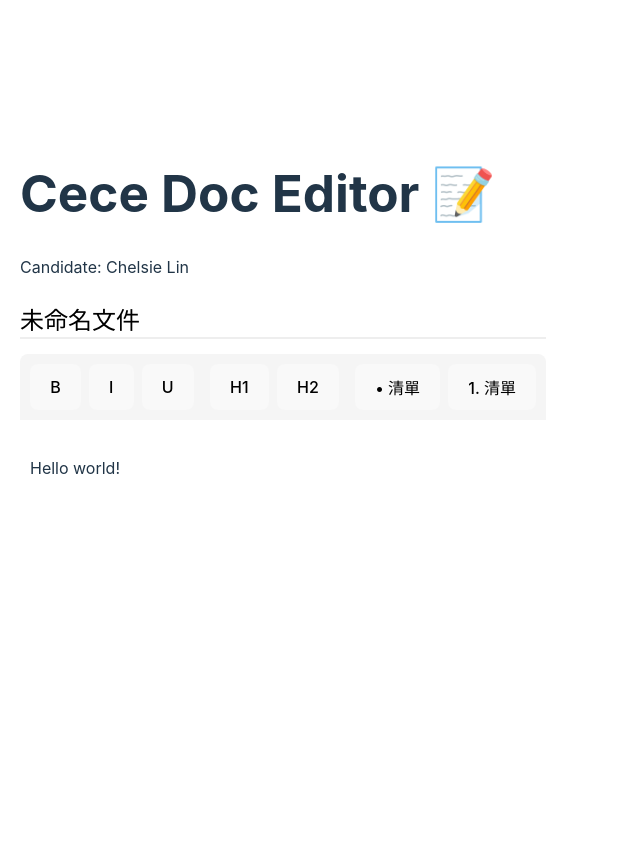
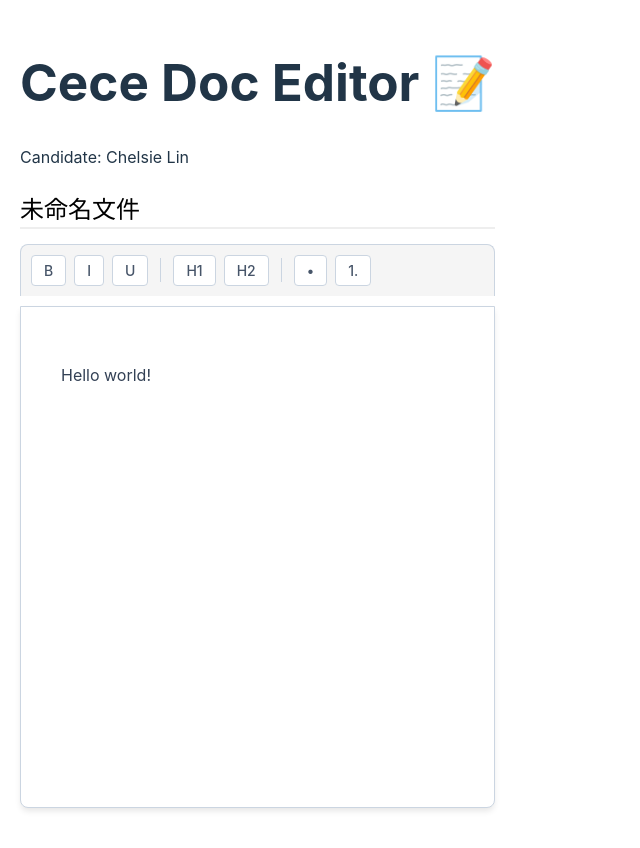
Before and after one commit to chillinxue/collab-doc-editor, a React (Vite) app: page / in a window 1280 px wide. Shown: the whole page, without its empty margins (0-640 px from the left). Before the commit the page ends 800 px from the top, so only its background shows below. Built offline with nearby package versions, Linux system fonts and the light colour scheme.

Commit message:
add: editor css

```diff
--- /dev/null
+++ b/src/Editor.css
@@ -0,0 +1,120 @@
+.editor-wrapper {
+    max-width: 800px;
+    margin: 20px auto;
+    font-family: -apple-system, BlinkMacSystemFont, 'Segoe UI', Roboto, Helvetica, Arial, sans-serif;
+}
+
+.title-input {
+    font-size: 28px;
+    font-weight: 700;
+    border: none;
+    outline: none;
+    width: 100%;
+    padding: 10px 0;
+    border-bottom: 2px solid #f1f5f9;
+    margin-bottom: 20px;
+    color: #1e293b;
+}
+
+.title-input:focus {
+    border-bottom-color: #3b82f6;
+    transition: border-color 0.3s;
+}
+
+.toolbar {
+    display: flex;
+    flex-wrap: wrap;
+    gap: 6px;
+    padding: 8px;
+    background-color: #f8fafc;
+    border: 1px solid #cbd5e1;
+    border-bottom: none;
+    border-radius: 8px 8px 0 0;
+    align-items: center;
+}
+
+.toolbar button {
+    padding: 6px 12px;
+    font-size: 14px;
+    font-weight: 500;
+    color: #475569;
+    background-color: white;
+    border: 1px solid #cbd5e1;
+    border-radius: 4px;
+    cursor: pointer;
+    transition: all 0.2s ease;
+}
+
+.toolbar button:hover {
+    background-color: #f1f5f9;
+    border-color: #94a3b8;
+}
+
+.toolbar button.active-btn {
+    background-color: #3b82f6;
+    color: white;
+    border-color: #2563eb;
+    box-shadow: 0 1px 2px rgba(0, 0, 0, 0.05);
+}
+
+.divider {
+    width: 1px;
+    height: 24px;
+    background-color: #cbd5e1;
+    margin: 0 4px;
+}
+
+.tiptap-editor {
+    background-color: white;
+    border: 1px solid #cbd5e1;
+    border-radius: 0 0 8px 8px;
+    min-height: 500px;
+    box-shadow: 0 4px 6px -1px rgba(0, 0, 0, 0.1);
+}
+
+.tiptap {
+    padding: 40px;
+    min-height: 420px;
+    outline: none;
+}
+
+.tiptap h1 {
+    font-size: 2.25rem;
+    font-weight: 800;
+    line-height: 1.2;
+    margin-top: 0;
+    margin-bottom: 0.5em;
+}
+
+.tiptap h2 {
+    font-size: 1.5rem;
+    font-weight: 700;
+    margin-top: 1.5em;
+    margin-bottom: 0.5em;
+}
+
+.tiptap p {
+    margin: 1em 0;
+    line-height: 1.6;
+    color: #334155;
+}
+
+.tiptap ul {
+    list-style-type: disc;
+    padding-left: 1.5rem;
+    margin: 1em 0;
+}
+
+.tiptap ol {
+    list-style-type: decimal;
+    padding-left: 1.5rem;
+    margin: 1em 0;
+}
+
+.tiptap li {
+    margin-bottom: 0.5em;
+}
+
+.tiptap ::selection {
+    background-color: #bfdbfe;
+}
--- a/src/Editor.jsx
+++ b/src/Editor.jsx
@@ -2,6 +2,7 @@ import { useState, useEffect } from 'react'; // add usestate
 import { useEditor, EditorContent } from '@tiptap/react';
 import StarterKit from '@tiptap/starter-kit';
 import Underline from '@tiptap/extension-underline';
+import './Editor.css';
 
 const Editor = () => {
     // ---rename ---
@@ -26,7 +27,6 @@ const Editor = () => {
 
     if (!editor) return null;
 
-    // 輔助函式：讓程式碼更乾淨，判斷功能是否啟用
     const isBtnActive = (name, attrs = {}) => (editor.isActive(name, attrs) ? 'active-btn' : '');
 
     return (
@@ -100,13 +100,13 @@ const Editor = () => {
                     onClick={() => editor.chain().focus().toggleBulletList().run()}
                     className={isBtnActive('bulletList')}
                 >
-                    • 清單
+                    •
                 </button>
                 <button
                     onClick={() => editor.chain().focus().toggleOrderedList().run()}
                     className={isBtnActive('orderedList')}
                 >
-                    1. 清單
+                    1.
                 </button>
             </div>
 
```
